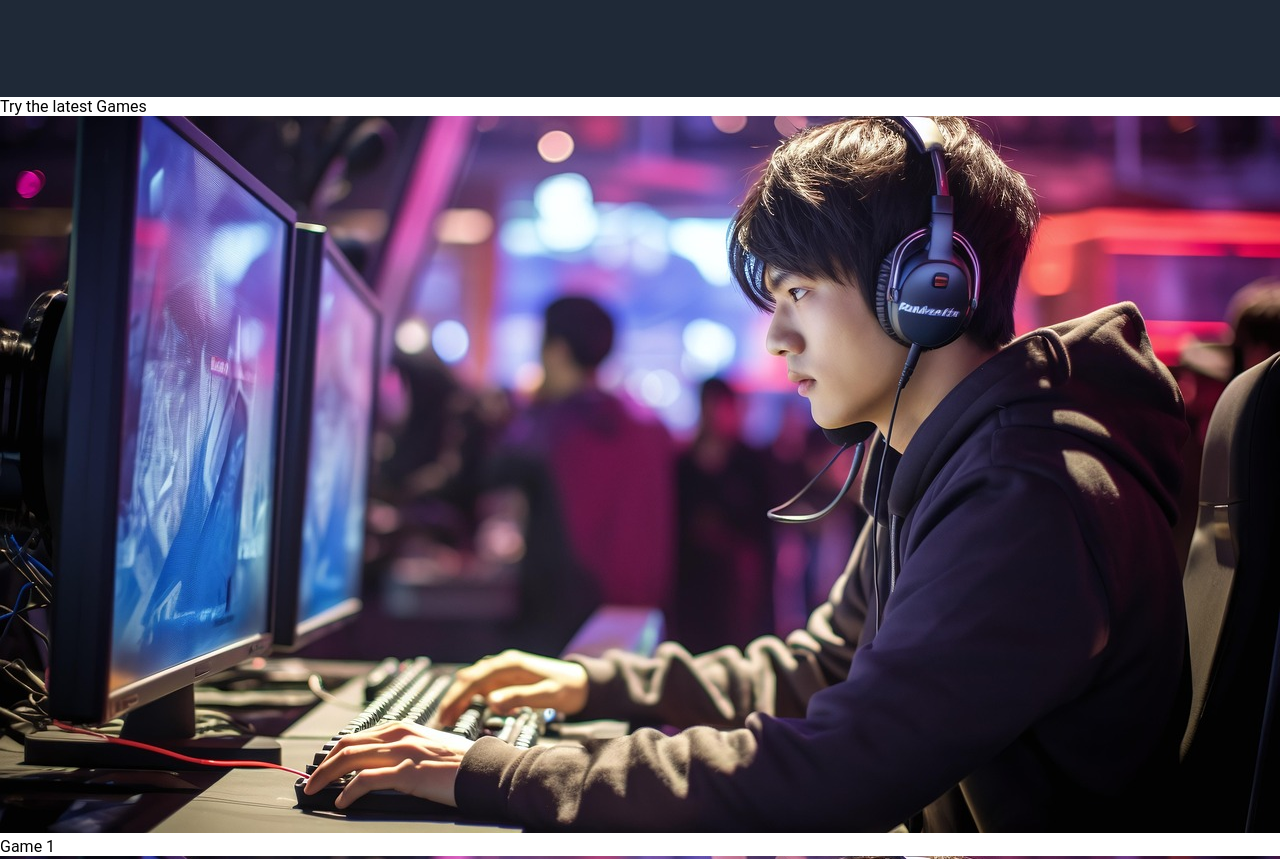
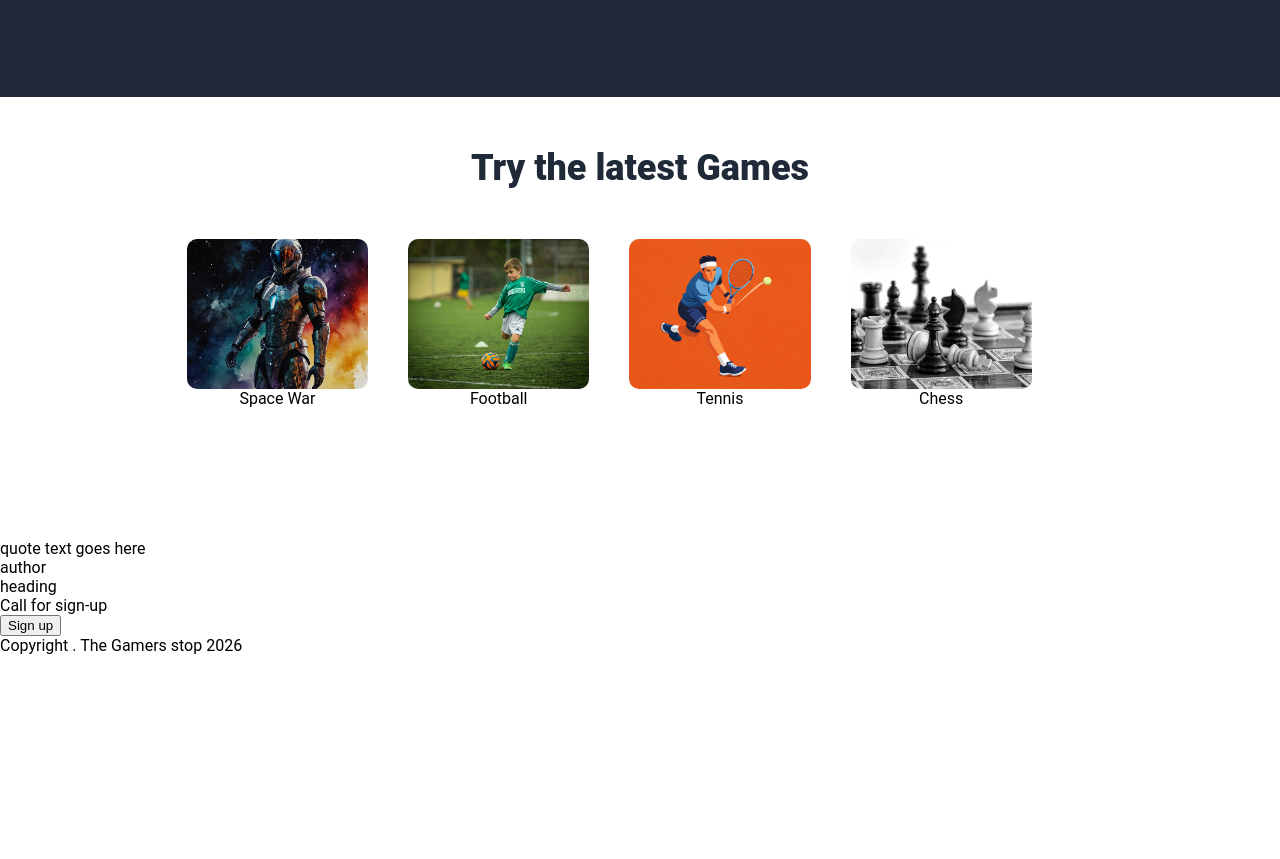
Before and after one commit to anooptantony/landing_page, a plain HTML site: page index.html in a window 1280 px wide. Shown: the part 533-1392 px from the top of the page. After the commit the page ends 1188 px from the top, so only its background shows below. Drawn offline with Linux system fonts and the light colour scheme.

Commit message:
UPDATE THE GAMES SECTION OF THE PAGE Updated README file regarding the completed requirements. Included game images to the directory which are positioned in the Games section. Updated name of games in the HTML file. Updated the CSS related to the Games section to match the requirements.

```diff
--- a/index.html
+++ b/index.html
@@ -38,20 +38,20 @@
       <div class="games_heading">Try the latest Games</div>
       <div class="games">
           <div class="game_1">
-            <img src="gaming.jpg" alt="Company logo" class="game_1_img">
-            <div class="game_1_text">Game 1</div>
+            <img src="space_war.jpg" alt="Space war game logo" class="game_1_img">
+            <div class="game_1_text">Space War</div>
           </div>
           <div class="game_2">
-            <img src="gaming.jpg" alt="Company logo" class="game_2_img">
-            <div class="game_2_text">Game 2</div>
+            <img src="football.jpg" alt="Football game logo" class="game_2_img">
+            <div class="game_2_text">Football</div>
           </div>
           <div class="game_3">
-            <img src="gaming.jpg" alt="Company logo" class="game_3_img">
-            <div class="game_3_text">Game 3</div>
+            <img src="tennis.png" alt="Tennis game logo" class="game_3_img">
+            <div class="game_3_text">Tennis</div>
           </div>
           <div class="game_4">
-            <img src="gaming.jpg" alt="Company logo" class="game_4_img">
-            <div class="game_4_text">Game 4</div>
+            <img src="chess.jpg" alt="Chess game logo" class="game_4_img">
+            <div class="game_4_text">Chess</div>
           </div>
       </div>
     </div>
--- a/style.css
+++ b/style.css
@@ -105,3 +105,49 @@ body {
     display: flex;
     max-height: 350px;
 }
+
+.games_container {
+    align-items: center;
+    display: flex;
+    flex-direction: column;
+    margin-top: 50px;
+}
+
+.games_heading {
+    color: #1F2937;
+    font-size: 36px;
+    font-weight: 900;
+    margin-bottom: 50px;
+}
+
+.games {
+    display: flex;
+    flex-wrap: wrap;
+    gap: 40px;
+    margin-bottom: 80px;
+    margin-left: 100px;
+    margin-right: 100px;
+}
+
+.game_1, .game_2, .game_3, .game_4 {
+    box-sizing: border-box;
+    display: flex;
+    flex-direction: column;
+    flex: 1 1 0;
+    height: 220px;
+    min-width: 0;
+    max-width: 20%;
+    max-height: 100%;
+    overflow: hidden;
+    text-align: center;
+}
+
+.game_1_img, .game_2_img, .game_3_img, .game_4_img {
+    border-radius: 10px;
+    max-height: 150px;
+    max-width: auto;
+    width: 100%;
+    height: 100%;
+    object-fit: cover;
+    display: block;
+}
```
Also changed, not shown: chess.jpg (added), football.jpg (added), space_war.jpg (added), tennis.png (added), 1 other file.
